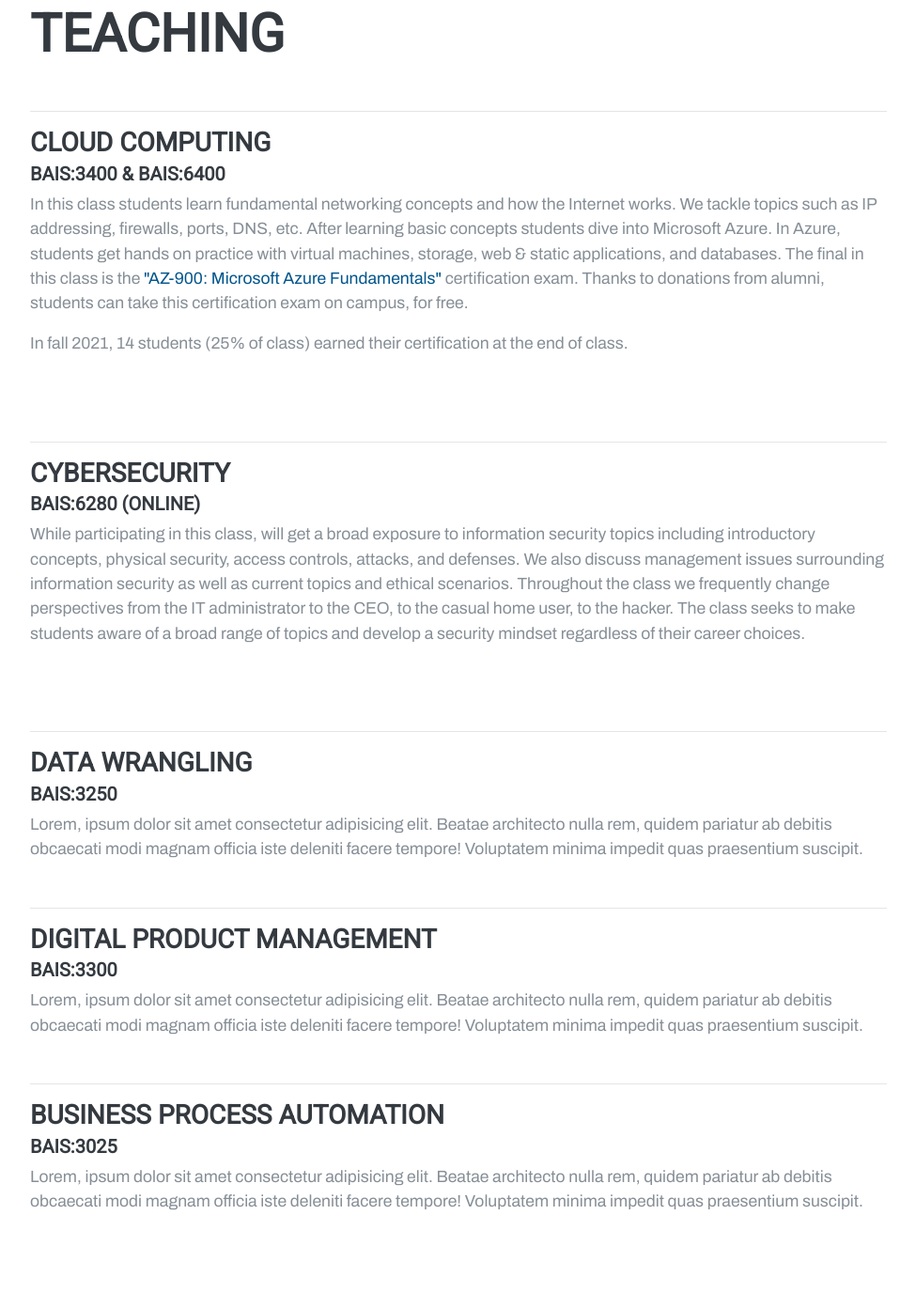
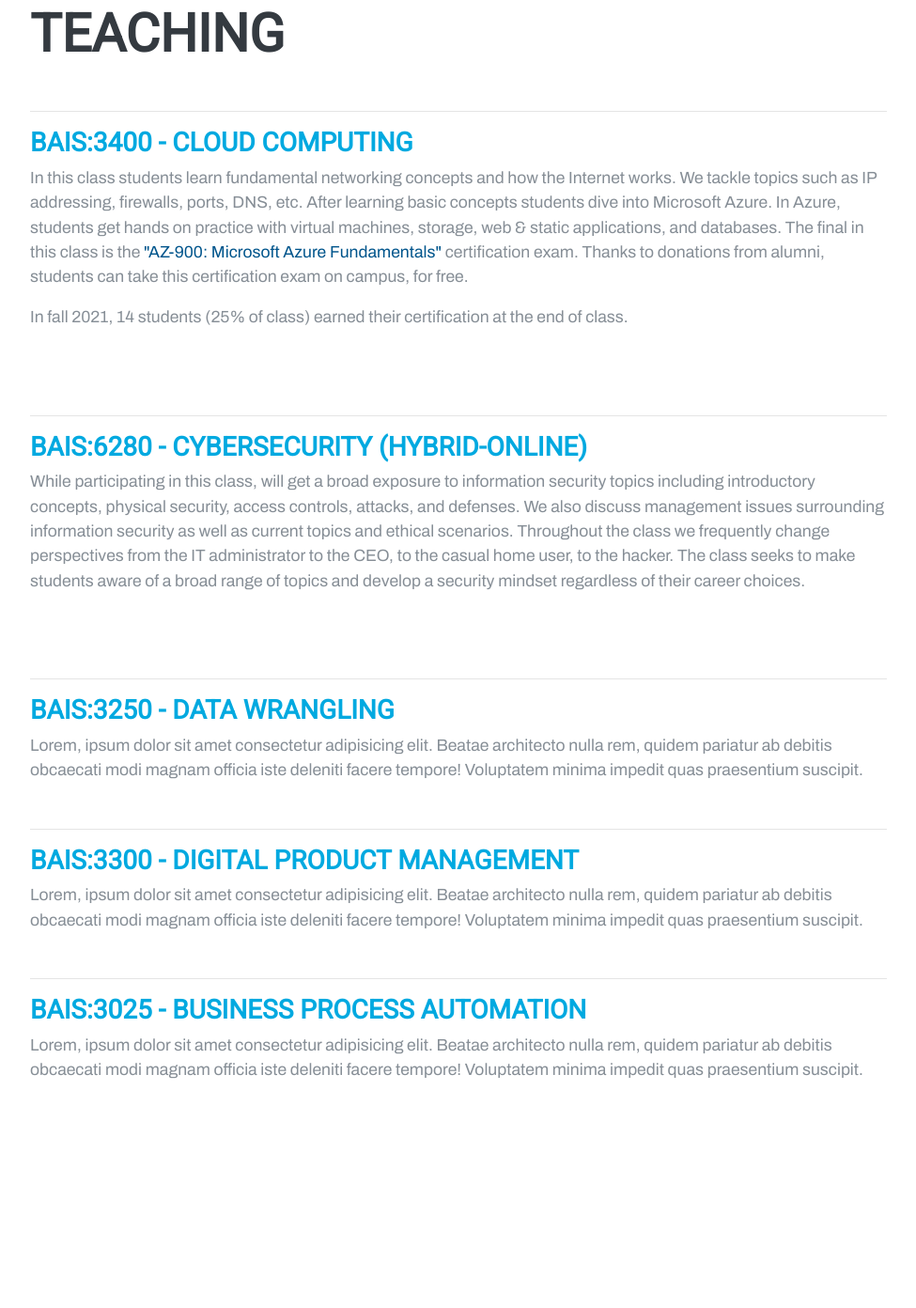
Before and after one commit to mikecolbert/my_portfolio, a plain HTML site: page index.html in a window 1280 px wide. Shown: the part 846-2238 px from the top of the page at 94% size, without its empty margins (288-1263 px from the left). Drawn offline with Linux system fonts and the light colour scheme.

Commit message:
formatting changes

```diff
--- a/index.html
+++ b/index.html
@@ -93,7 +93,7 @@
         <div class="my-auto">
           <h1 class="mb-0">
             Mike
-            <span class="text-primary">Colbert</span>
+            <span class="text-secondary">Colbert</span>
           </h1>
           <div class="subheading mb-5">
             <span class="text-highlight">Associate Professor of Practice</span>
@@ -175,8 +175,8 @@
               <hr>
               <div class="d-flex flex-column flex-md-row justify-content-between mb-5">
                   <div class="flex-grow-1">
-                      <h3 class="mb-0" id="cloud">Cloud Computing</h3>
-                      <h5 class="mt-1">BAIS:3400 & BAIS:6400</h5>
+                      <h3 class="mb-2 text-secondary" id="cloud">BAIS:3400 - Cloud Computing</h3>
+
                       <p>
                         In this class students learn fundamental networking concepts and how the Internet works.
                         We tackle topics such as IP addressing, firewalls, ports, DNS, etc.
@@ -190,9 +190,8 @@
                       <hr>
               <div class="d-flex flex-column flex-md-row justify-content-between mb-5">
                   <div class="flex-grow-1">
-                      <h3 class="mb-0"id="cybersec">Cybersecurity</h3>
-                      <h5 class="mt-1">BAIS:6280 (Online)</h5>
-                      <p>
+                      <h3 class="mb-2 text-secondary"id="cybersec">BAIS:6280 - Cybersecurity (hybrid-online)</h3>
+                                            <p>
                         While participating in this class, will get a broad exposure to information security topics including introductory concepts,
                         physical security, access controls, attacks, and defenses. We also discuss management issues surrounding information security
                         as well as current topics and ethical scenarios. Throughout the class we frequently change perspectives from the IT administrator to the
@@ -203,22 +202,21 @@
                       <hr>
                       <div class="d-flex flex-column flex-md-row justify-content-between mb-5">
                           <div class="flex-grow-1">
-                              <h3 class="mb-0"id="data-wrangling">Data Wrangling</h3>
-                              <h5 class="mt-1">BAIS:3250</h5>
+                              <h3 class="mb-2 text-secondary"id="data-wrangling">BAIS:3250 - Data Wrangling</h3>
                               <p class="mb-5">Lorem, ipsum dolor sit amet consectetur adipisicing elit. Beatae architecto nulla rem, quidem pariatur ab debitis obcaecati modi magnam officia iste deleniti facere tempore! Voluptatem minima impedit quas praesentium suscipit.</p>
 
                               <hr>
                               <div class="d-flex flex-column flex-md-row justify-content-between mb-5">
                                   <div class="flex-grow-1">
-                                      <h3 class="mb-0"id="dig-prod-mgmt">Digital Product Management</h3>
-                                      <h5 class="mt-1">BAIS:3300</h5>
+                                      <h3 class="mb-2 text-secondary"id="dig-prod-mgmt">BAIS:3300 - Digital Product Management</h3>
+
                                       <p class="mb-5">Lorem, ipsum dolor sit amet consectetur adipisicing elit. Beatae architecto nulla rem, quidem pariatur ab debitis obcaecati modi magnam officia iste deleniti facere tempore! Voluptatem minima impedit quas praesentium suscipit.</p>
 
                                       <hr>
                       <div class="d-flex flex-column flex-md-row justify-content-between mb-5">
                           <div class="flex-grow-1">
-                              <h3 class="mb-0"id="bpa">Business Process Automation</h3>
-                              <h5 class="mt-1">BAIS:3025</h5>
+                              <h3 class="mb-2 text-secondary"id="bpa">BAIS:3025 - Business Process Automation</h3>
+
                               <p class="mb-5">Lorem, ipsum dolor sit amet consectetur adipisicing elit. Beatae architecto nulla rem, quidem pariatur ab debitis obcaecati modi magnam officia iste deleniti facere tempore! Voluptatem minima impedit quas praesentium suscipit.</p>
 
     </div>
```
